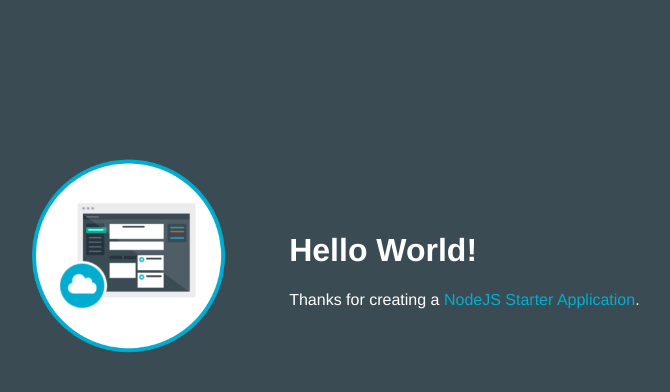
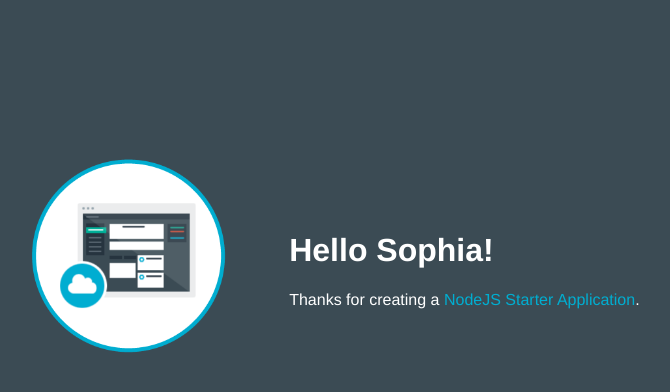
Before and after one commit to Sophia2730/Bluemix, a website: page public/index.html in a window 1280 px wide. Shown: the whole page, without its empty margins (253-923 px from the left). Drawn offline with Linux system fonts and the light colour scheme.

Commit message:
Update index.html

```diff
--- a/public/index.html
+++ b/public/index.html
@@ -16,7 +16,7 @@
           <img class = "newappIcon" src="images/newapp-icon.png">
         </td>
         <td>
-          <h1 id="message">Hello World!</h1>
+          <h1 id="message">Hello Sophia!</h1>
           <p class='description'></p> Thanks for creating a <span class = "blue">NodeJS Starter Application</span>.
         </td>
       </tr>
```
